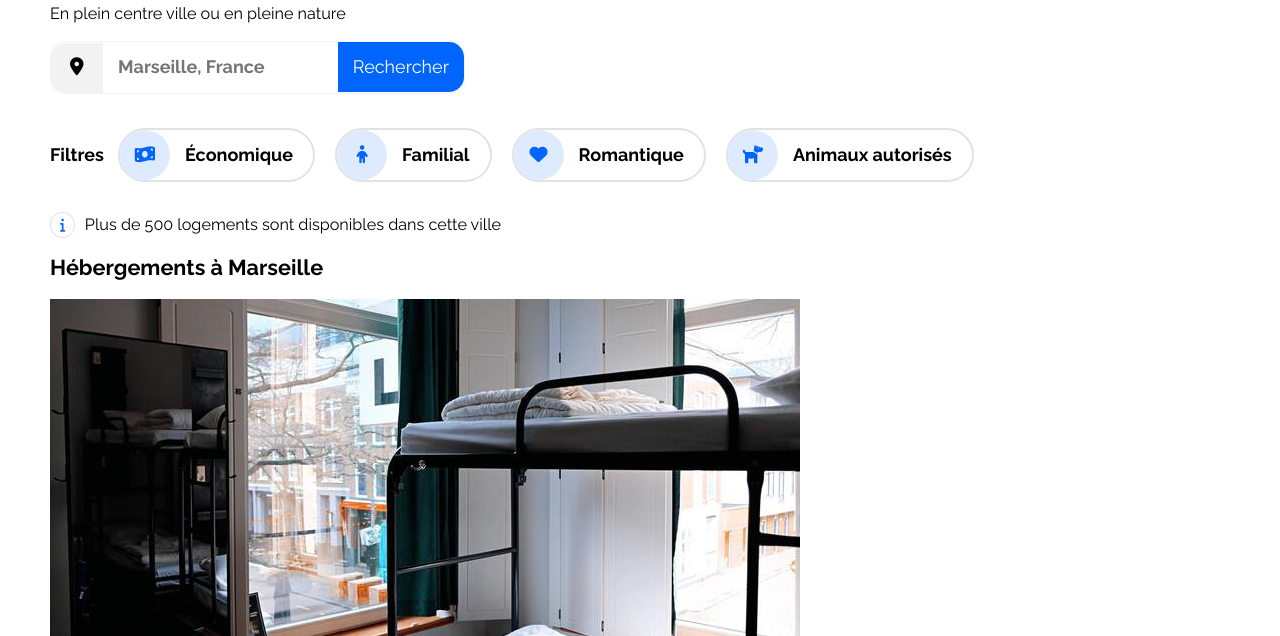
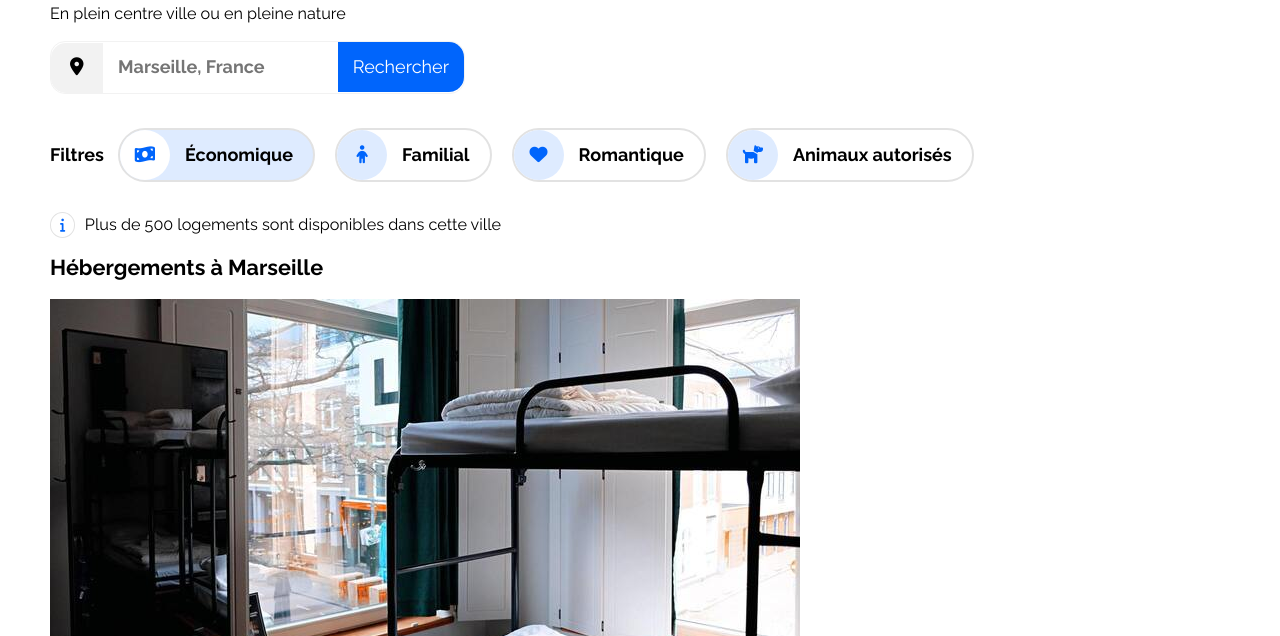
Before and after one commit to Matpetitj/P2-Booki, a plain HTML site: page index.html in a window 1280 px wide. In both pictures the pointer is over the item "Économique". Shown: the part 164-800 px from the top of the page. Drawn offline with Linux system fonts and the light colour scheme.

Commit message:
Modifications filtres hover

```diff
--- a/css/style.css
+++ b/css/style.css
@@ -233,6 +233,17 @@ h1 {
     margin-right: 15px;
 }
 
+.icone_filtre:hover {
+    background-color: var(--light-blue);
+    cursor: pointer;
+    transition: background-color 0.5s;
+}
+
+.filtres .icone_filtre:hover i {
+    background-color: #FFFFFF;
+    transition: background-color 0.5s;
+}
+
 /*Info*/
 
 .infos .fas {
```
